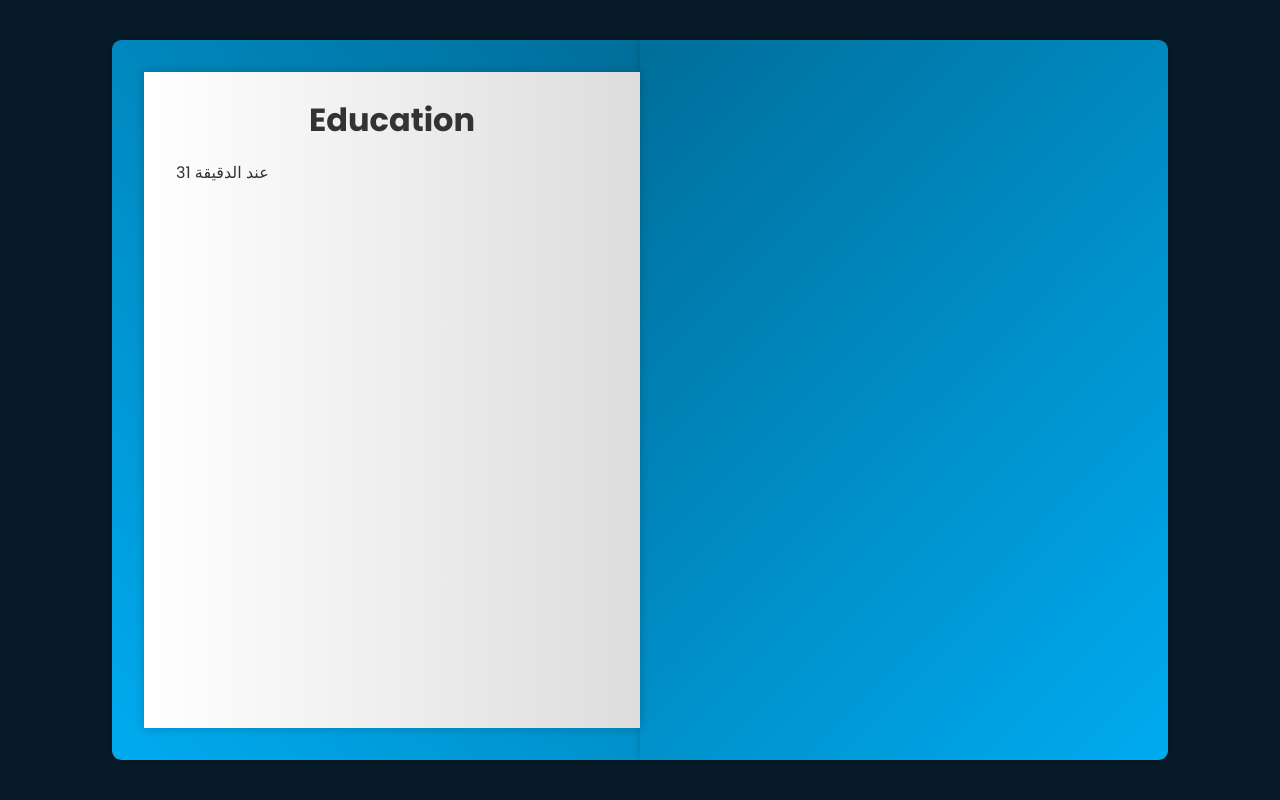
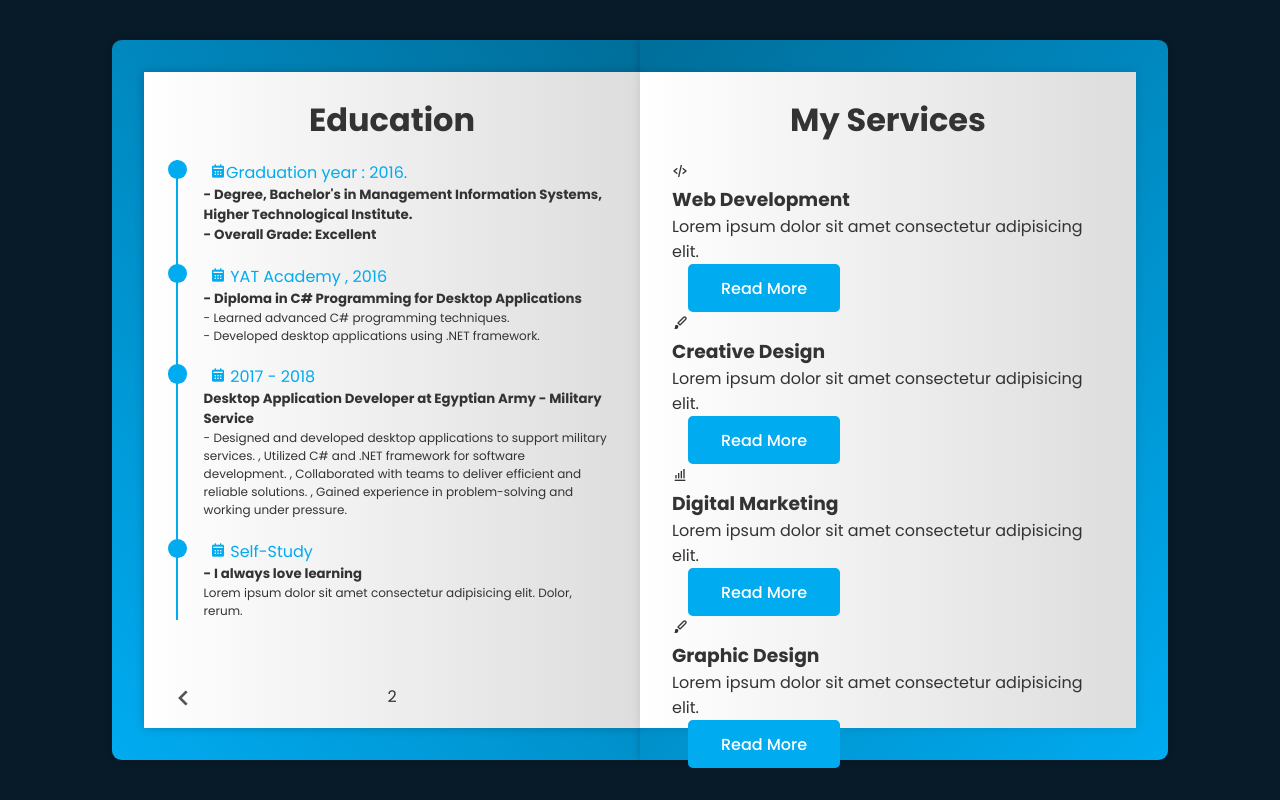
Before and after one commit to Hassan-Abd-El-Aziz/3D-profile, a plain HTML site: page index.html in a window 1280 px wide. Drawn offline with nearby package versions, Linux system fonts and the light colour scheme.

Commit message:
added Education page

```diff
--- a/index.html
+++ b/index.html
@@ -11,6 +11,7 @@
       rel="stylesheet"
     />
   </head>
+
   <body>
     <div class="wrapper">
       <div class="cover cover-left"></div>
@@ -45,6 +46,7 @@
             </div>
           </div>
         </div>
+
         <!-- page 1 & 2 -->
         <div class="book-page page-right turn" id="turn-1">
           <!-- page 1 work Experience -->
@@ -98,6 +100,7 @@
                 >
               </div>
             </div>
+
             <span class="number-page">1</span>
             <!-- next button -->
             <span class="nexprev-btn" data-page="turn-1">
@@ -108,7 +111,107 @@
           <!-- page 2 Education -->
           <div class="page-back">
             <h1 class="title">Education</h1>
-            عند الدقيقة 31
+            <div class="workeduc-box">
+              <div class="workeduc-content">
+                <span class="year"
+                  ><i class="bx bxs-calendar"></i>Graduation year : 2016.
+                </span>
+                <h5>
+                  - Degree, Bachelor's in Management Information Systems, Higher
+                  Technological Institute.
+                </h5>
+                <h5>- Overall Grade: Excellent</h5>
+              </div>
+
+              <div class="workeduc-content">
+                <span class="year"
+                  ><i class="bx bxs-calendar"></i> YAT Academy , 2016
+                </span>
+                <h5>- Diploma in C# Programming for Desktop Applications</h5>
+                <p style="font-size: 12px">
+                  - Learned advanced C# programming techniques.
+                </p>
+                <p style="font-size: 12px">
+                  - Developed desktop applications using .NET framework.
+                </p>
+              </div>
+
+              <div class="workeduc-content">
+                <span class="year"
+                  ><i class="bx bxs-calendar"></i> 2017 - 2018
+                </span>
+                <h5>
+                  Desktop Application Developer at Egyptian Army - Military
+                  Service
+                </h5>
+                <p style="font-size: 12px">
+                  - Designed and developed desktop applications to support
+                  military services. , Utilized C# and .NET framework for
+                  software development. , Collaborated with teams to deliver
+                  efficient and reliable solutions. , Gained experience in
+                  problem-solving and working under pressure.
+                </p>
+              </div>
+
+              <div class="workeduc-content">
+                <span class="year"
+                  ><i class="bx bxs-calendar"></i> Self-Study
+                </span>
+                <h5>- I always love learning</h5>
+                <p style="font-size: 12px">
+                  Lorem ipsum dolor sit amet consectetur adipisicing elit.
+                  Dolor, rerum.
+                </p>
+              </div>
+            </div>
+
+            <span class="number-page">2</span>
+            <!-- prev button -->
+            <span class="nexprev-btn back" data-page="turn-1">
+              <i class="bx bx-chevron-left"></i>
+            </span>
+          </div>
+        </div>
+        <!-- page 3 & 4 -->
+        <div class="book-page page-right" id="turn-2">
+          <!-- page3 my Services -->
+
+          <div class="page-front">
+            <h1 class="title">My Services</h1>
+            <div class="services-box">
+              <div class="services-content">
+                <i class="bx bx-code-alt"></i>
+                <h3>Web Development</h3>
+                <p>Lorem ipsum dolor sit amet consectetur adipisicing elit.</p>
+                <a href="#" class="btn">Read More</a>
+              </div>
+
+              <div class="services-content">
+                <i class="bx bxs-paint"></i>
+                <h3>Creative Design</h3>
+                <p>Lorem ipsum dolor sit amet consectetur adipisicing elit.</p>
+                <a href="#" class="btn">Read More</a>
+              </div>
+
+              <div class="services-content">
+                <i class="bx bx-bar-chart-alt"></i>
+                <h3>Digital Marketing</h3>
+                <p>Lorem ipsum dolor sit amet consectetur adipisicing elit.</p>
+                <a href="#" class="btn">Read More</a>
+              </div>
+
+              <div class="services-content">
+                <i class="bx bxs-paint"></i>
+                <h3>Graphic Design</h3>
+                <p>Lorem ipsum dolor sit amet consectetur adipisicing elit.</p>
+                <a href="#" class="btn">Read More</a>
+              </div>
+            </div>
+          </div>
+
+          <!-- page4 my sKills -->
+          <div class="page-back">
+            <h1 class="title">My Skills</h1>
           </div>
         </div>
       </div>
--- a/style.css
+++ b/style.css
@@ -224,3 +224,7 @@ body {
 .nexprev-btn:hover {
   color: var(--main-color);
 }
+
+.nexprev-btn.back{
+  left: 1.5rem;
+}
```
